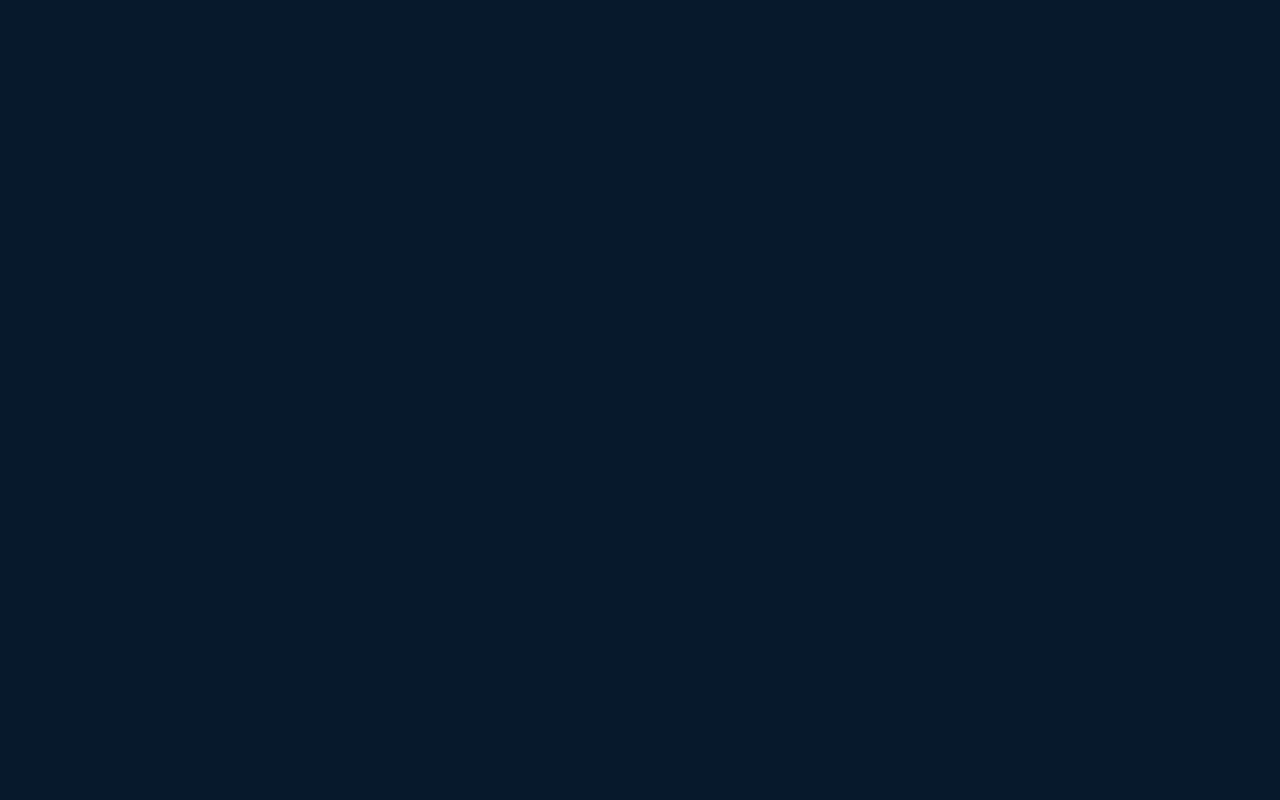
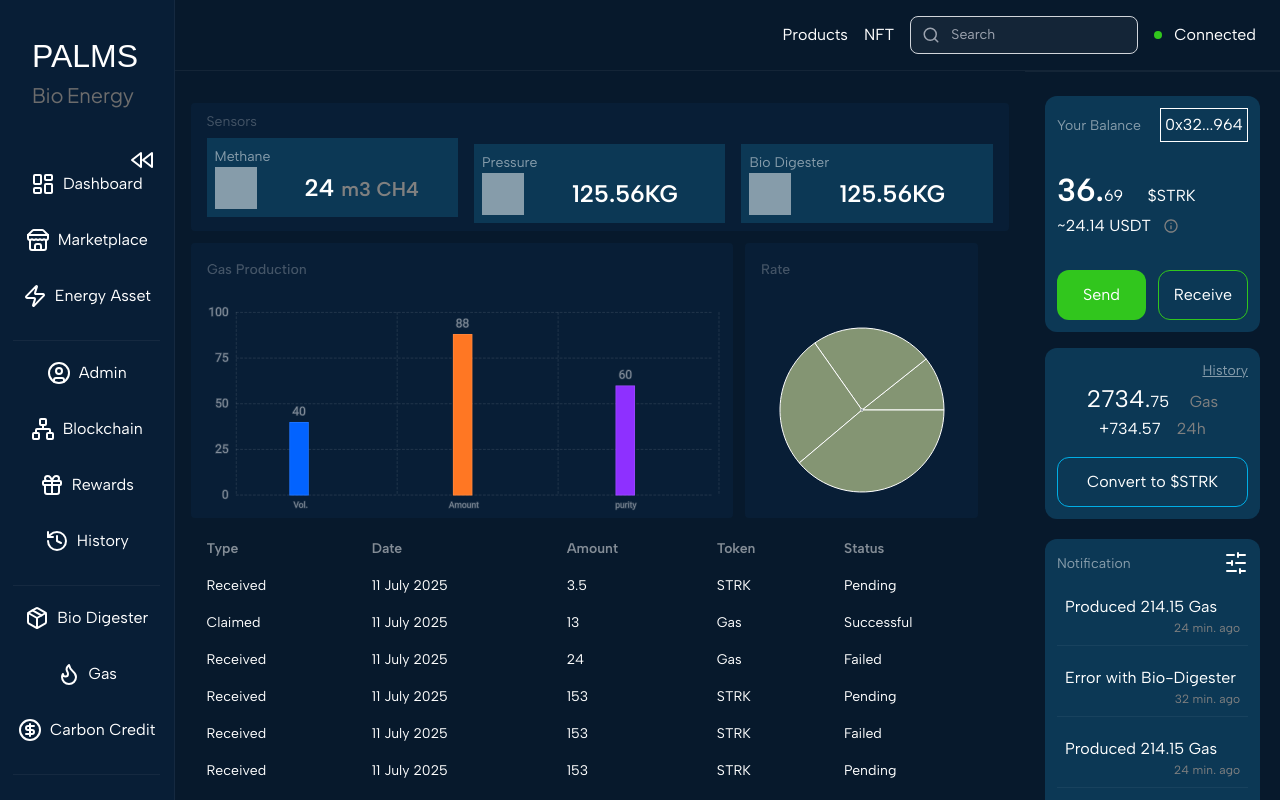
Before and after one commit to palms-bio/palms-dapp, a React (Vite) app: page /dashboard/gas in a window 1280 px wide. Before the commit this address had no page. Shown: the top 800 px of the page. Built offline with nearby package versions, Linux system fonts and the light colour scheme; a web font is replaced by a local one.

Commit message:
add gas section

```diff
--- a/src/App.jsx
+++ b/src/App.jsx
@@ -11,6 +11,7 @@
 import EnergyAsset from "./pages/dashboard/EnergyAsset";
 import Admin from "./pages/dashboard/Admin";
 import Rewards from "./pages/dashboard/Rewards";
+import Gas from "./pages/dashboard/Gas";
 
 function App() {
     return (
@@ -27,6 +28,7 @@
                     <Route path="energy-asset" element={<EnergyAsset />} />
                     <Route path="admin" element={<Admin />} />
                     <Route path="rewards" element={<Rewards />} />
+                    <Route path="gas" element={<Gas />} />
                 </Route>
             </Routes>
         </Router>
--- /dev/null
+++ b/src/pages/dashboard/Gas.jsx
@@ -0,0 +1,153 @@
+import React from "react";
+import Sensors from "./gas-ui/Sensors";
+import gasProd from "../../assets/svg/gas-prod.svg";
+import gasRate from "../../assets/svg/gas-rate.svg";
+
+const activityData = [
+    {
+        Type: "Received",
+        Date: "11 July 2025",
+        Amount: "3.5",
+        Token: "STRK",
+        Status: "Pending",
+    },
+    {
+        Type: "Claimed",
+        Date: "11 July 2025",
+        Amount: "13",
+        Token: "Gas",
+        Status: "Successful",
+    },
+    {
+        Type: "Received",
+        Date: "11 July 2025",
+        Amount: "24",
+        Token: "Gas",
+        Status: "Failed",
+    },
+    ,
+    {
+        Type: "Received",
+        Date: "11 July 2025",
+        Amount: "153",
+        Token: "STRK",
+        Status: "Pending",
+    },
+    ,
+    {
+        Type: "Received",
+        Date: "11 July 2025",
+        Amount: "153",
+        Token: "STRK",
+        Status: "Failed",
+    },
+    ,
+    {
+        Type: "Received",
+        Date: "11 July 2025",
+        Amount: "153",
+        Token: "STRK",
+        Status: "Pending",
+    },
+    {
+        Type: "Received",
+        Date: "11 July 2025",
+        Amount: "153",
+        Token: "STRK",
+        Status: "Pending",
+    },
+    {
+        Type: "Received",
+        Date: "11 July 2025",
+        Amount: "153",
+        Token: "STRK",
+        Status: "Pending",
+    },
+    {
+        Type: "Received",
+        Date: "11 July 2025",
+        Amount: "153",
+        Token: "STRK",
+        Status: "Pending",
+    },
+    {
+        Type: "Received",
+        Date: "11 July 2025",
+        Amount: "153",
+        Token: "STRK",
+        Status: "Pending",
+    },
+    {
+        Type: "Received",
+        Date: "11 July 2025",
+        Amount: "153",
+        Token: "STRK",
+        Status: "Pending",
+    },
+    {
+        Type: "Received",
+        Date: "11 July 2025",
+        Amount: "153",
+        Token: "STRK",
+        Status: "Pending",
+    },
+];
+
+const ActivityTable = () => {
+    // Clean null/undefined items
+    const cleanedData = activityData.filter(Boolean);
+
+    // Extract headers from the first non-empty object
+    const headers = cleanedData.length > 0 ? Object.keys(cleanedData[0]) : [];
+
+    return (
+        <div className="overflow-x-auto mt-5">
+            <table className="table-auto w-full ">
+                <thead>
+                    <tr>
+                        {headers.map((header) => (
+                            <th
+                                key={header}
+                                className=" px-4 py-2 text-left font-semibold text-[#FFFFFF80] text-[14px]"
+                            >
+                                {header}
+                            </th>
+                        ))}
+                    </tr>
+                </thead>
+                <tbody>
+                    {cleanedData.map((entry, idx) => (
+                        <tr key={idx}>
+                            {headers.map((header) => (
+                                <td
+                                    key={header}
+                                    className=" px-4 py-2 text-[14px]"
+                                >
+                                    {entry[header]}
+                                </td>
+                            ))}
+                        </tr>
+                    ))}
+                </tbody>
+            </table>
+        </div>
+    );
+};
+
+const Gas = () => {
+    return (
+        <div className="pt-4 px-4">
+            <p></p>
+            <div className="mt-4 flex flex-col space-y-3">
+                <Sensors />
+                <div className="flex space-x-3 items-center">
+                    <img src={gasProd} alt="" className="" />
+                    <img src={gasRate} alt="" className="" />
+                </div>
+                <ActivityTable />
+            </div>
+        </div>
+    );
+};
+
+export default Gas;
--- a/src/pages/dashboard/Sidebar.jsx
+++ b/src/pages/dashboard/Sidebar.jsx
@@ -113,7 +113,7 @@
                     </li>
                     <li>
                         <a
-                            href="/dashboard/marketplace"
+                            href="/dashboard/gas"
                             className="flex space-x-2 justify-center"
                         >
                             <Flame /> <span className="inline-block">Gas</span>
--- /dev/null
+++ b/src/pages/dashboard/gas-ui/Sensors.jsx
@@ -0,0 +1,40 @@
+import React from "react";
+
+const Sensors = () => {
+    return (
+        <div className="bg-[#081E36] px-4 py-2 w-full rounded">
+            <p className="text-[#F5F5F540] text-[14px]">Sensors</p>
+            <div className="flex space-x-4 items-center">
+                <div className="w-full bg-[#0C3855] p-2">
+                    <p className="text-[14px] text-[#FFFFFF80]">Methane</p>
+                    <div className="flex space-x-12 items-center">
+                        <div className="bg-[#FFFFFF80] w-[42px] h-[42px]" />
+                        <p className="text-[24px] font-semibold">
+                            24{" "}
+                            <span className="text-[#808080] text-[20px]">
+                                {" "}
+                                m3 CH4
+                            </span>
+                        </p>
+                    </div>
+                </div>
+                <div className="w-full bg-[#0C3855] p-2 mt-3">
+                    <p className="text-[14px] text-[#FFFFFF80]">Pressure</p>
+                    <div className="flex space-x-12 items-center">
+                        <div className="bg-[#FFFFFF80] w-[42px] h-[42px]" />
+                        <p className="text-[24px] font-semibold">125.56KG</p>
+                    </div>
+                </div>
+                <div className="w-full bg-[#0C3855] p-2 mt-3">
+                    <p className="text-[14px] text-[#FFFFFF80]">Bio Digester</p>
+                    <div className="flex space-x-12 items-center">
+                        <div className="bg-[#FFFFFF80] w-[42px] h-[42px]" />
+                        <p className="text-[24px] font-semibold">125.56KG</p>
+                    </div>
+                </div>
+            </div>
+        </div>
+    );
+};
+
+export default Sensors;
```
Also changed, not shown: src/assets/svg/gas-prod.svg (added), src/assets/svg/gas-rate.svg (added).
